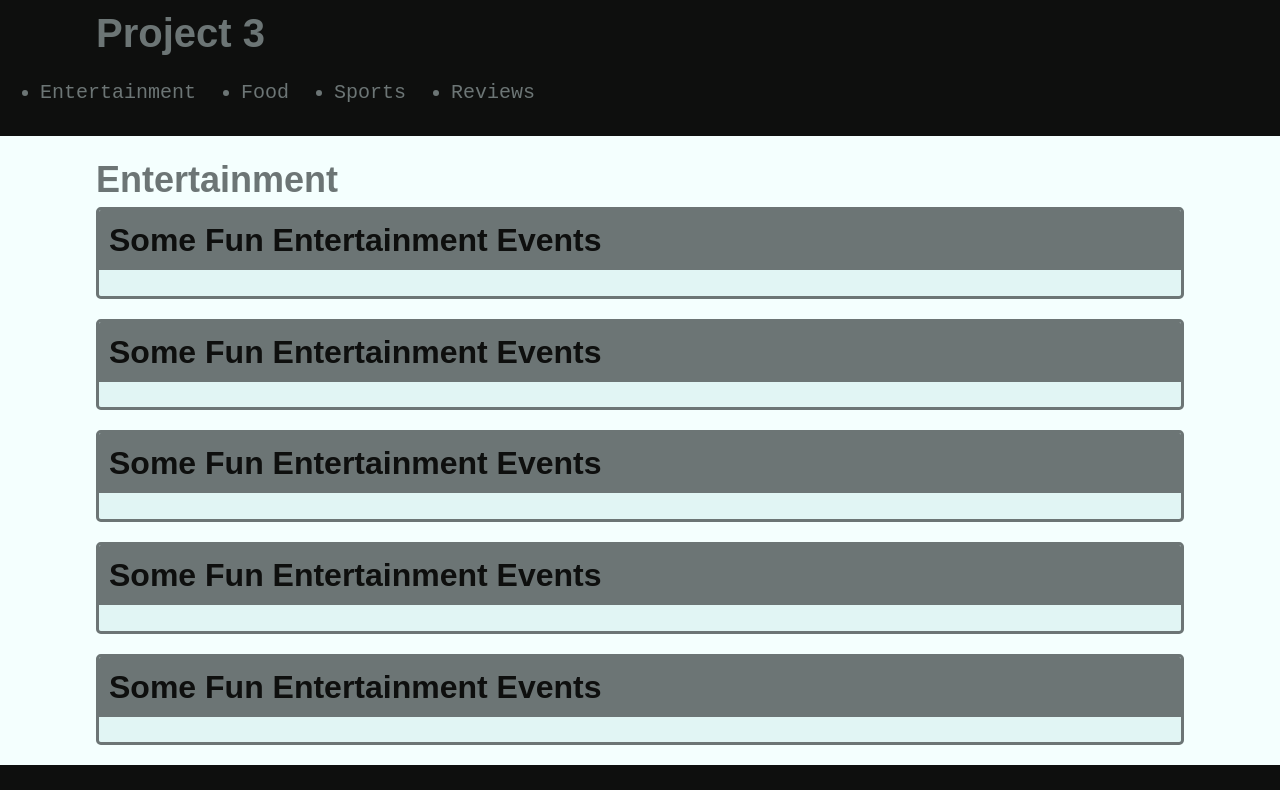
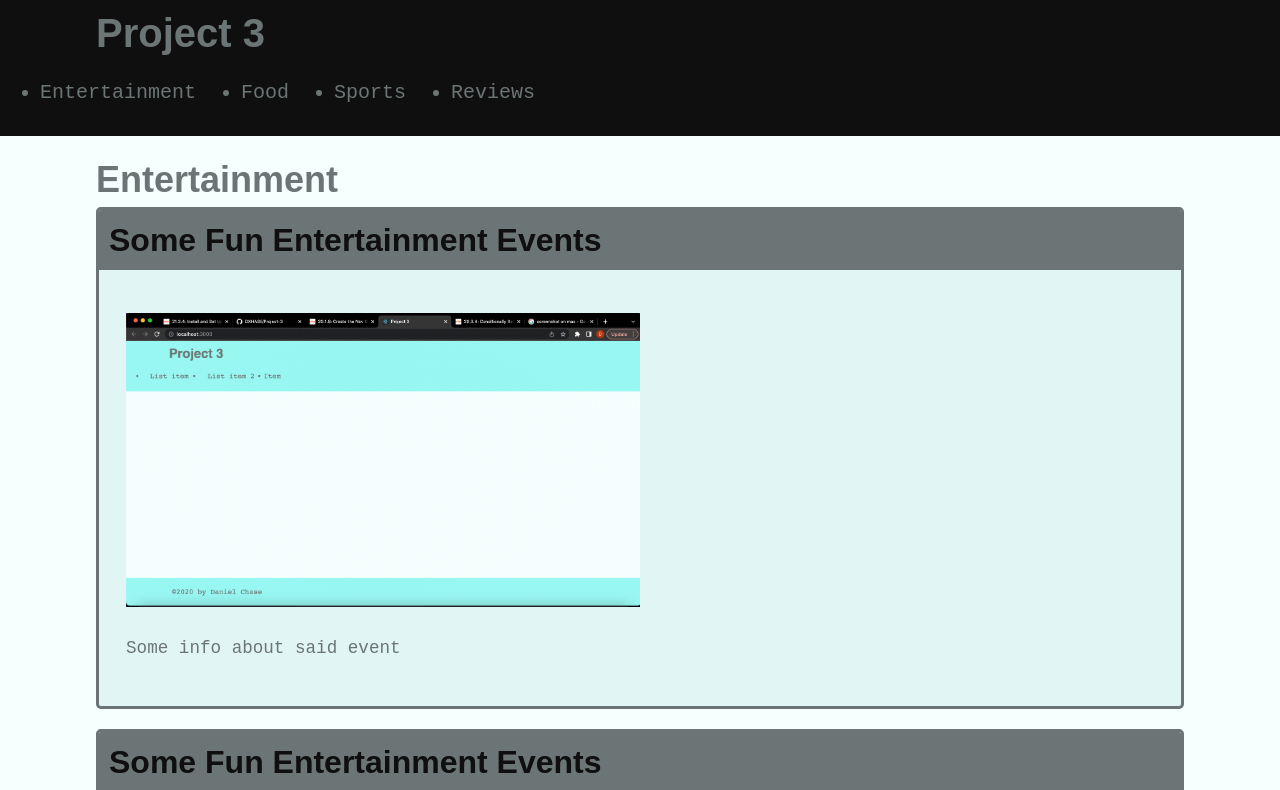
Before and after one commit to iamjakes/Project-3, a React (Create React App) app in the folder client/: page /entertainment in a window 1280 px wide. Shown: the top 790 px of the page. Built offline with nearby package versions, Linux system fonts and the light colour scheme; the HTML template or start-up script is replaced by a standard one.

Commit message:
Added an example card

```diff
--- a/client/src/pages/Entertainment.js
+++ b/client/src/pages/Entertainment.js
@@ -1,4 +1,5 @@
 import React from 'react';
+import exampleImg from '../assets/exampleimg.png'
 
 const Entertainment = () => {
     return (
@@ -10,7 +11,10 @@ const Entertainment = () => {
                 <section className="card">
                     <h1 className="card-header">Some Fun Entertainment Events</h1>
                     <div className="card-body">
-
+                        <meat className="container">
+                            <img src={exampleImg} className="my-3" style={{ width: "50%"}} alt="example"/>
+                            <p>Some info about said event</p>
+                        </meat>
                     </div>
                 </section>
 
```
Also changed, not shown: client/src/assets/exampleimg.png (added).
